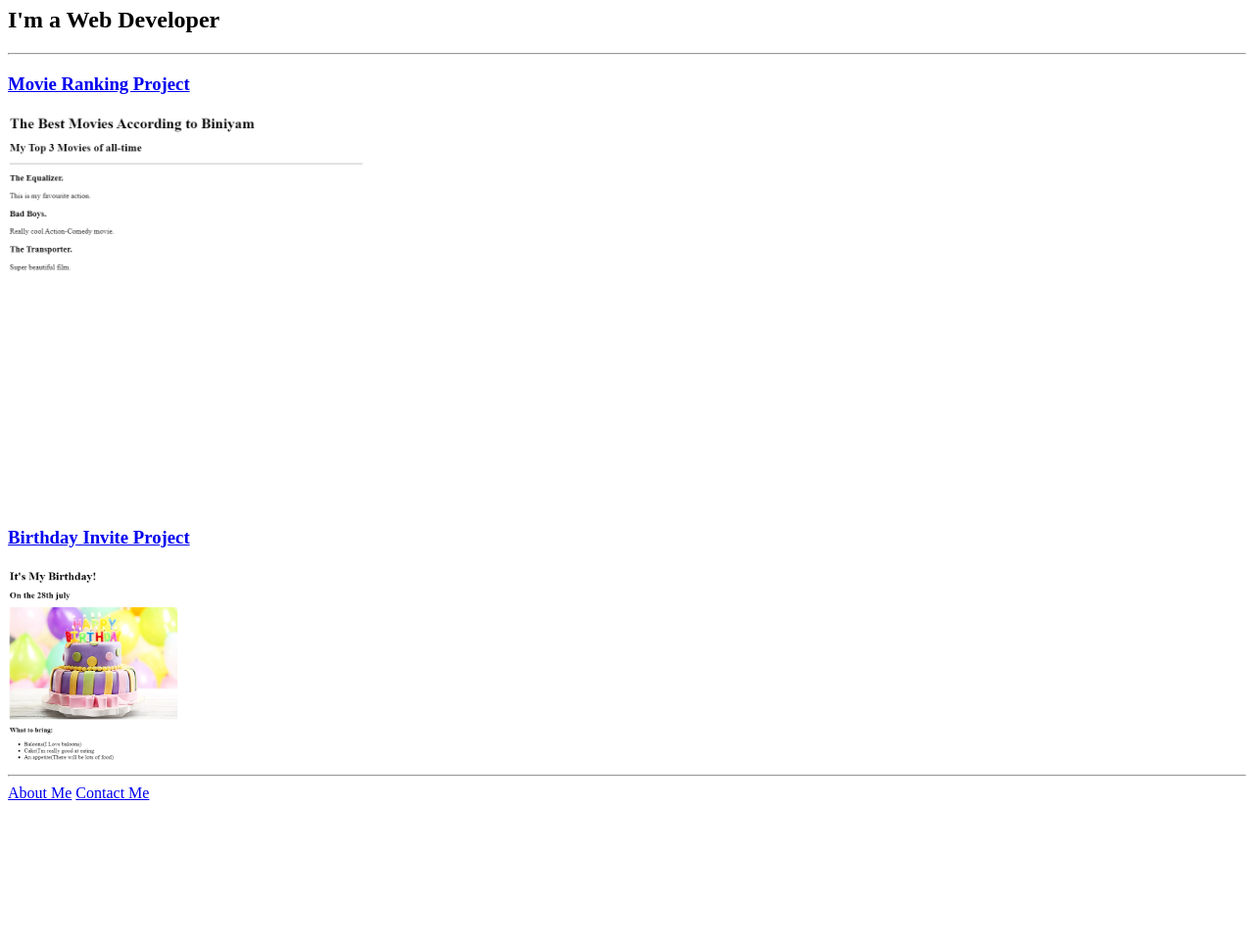
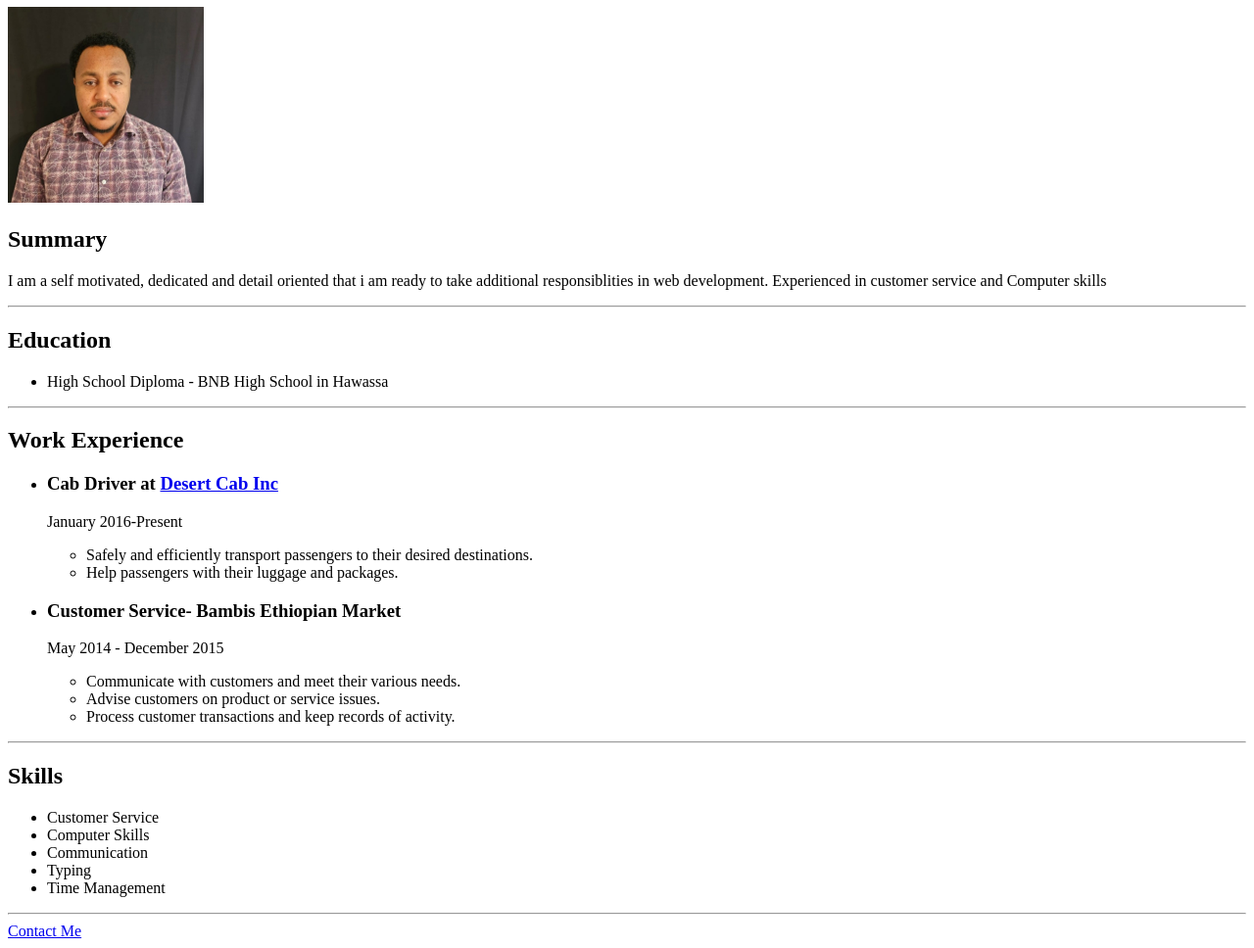
Before and after one commit to binilove9146/html-portfolio, a plain HTML site: page index.html in a window 1280 px wide. Shown: the part 73-1041 px from the top of the page at 98% size. Before the commit the page ends 900 px from the top, so only its background shows below. Drawn offline with Linux system fonts and the light colour scheme.

Commit message:
Add files via upload

```diff
--- a/index.html
+++ b/index.html
@@ -1,22 +1,48 @@
 <!DOCTYPE html>
 <html lang="en">
-
 <head>
     <meta charset="UTF-8">
-    <title>Biniyam's portfolio</title>
+    <title>My Resume</title>
 </head>
+<body>
+    <h1>Biniyam Geletu</h1>
+    <img src="./Assets/Images/profile picture.jpg" height="200" alt="profile picture of Biniyam" />
+    <h2>Summary</h2>
+    <p>I am a self motivated, dedicated and detail oriented that i am ready to take additional responsiblities in web development. Experienced in customer service and Computer skills</p>
+    <hr />
+    <h2>Education</h2>
+    <ul>
+        <li>High School Diploma - BNB High School in Hawassa </li>
+    </ul>
+    <hr />
+     <h2>Work Experience</h2>
+     <ul>
+        <li><h3>Cab Driver at <a href="./Public/Desert Cab Inc/desert cab.html">Desert Cab Inc</a></h3></li>
+        <p>January 2016-Present</p>
+        <ul>
+              <li>Safely and efficiently transport passengers to their desired destinations.</li>
+              <li>Help passengers with their luggage and packages.</li>
+        </ul>
+        <li><h3>Customer Service- Bambis Ethiopian Market</h3></li>
+        <p>May 2014 - December 2015</p>
+        <ul>
+            <li>Communicate with customers and meet their various needs.</li>
+            <li>Advise customers on product or service issues.</li>
+            <li>Process customer transactions and keep records of activity.</li>
+        </ul>
 
-<body>
-    <h1>Biniyam's portfolio</h1>
-    <h2>I'm a Web Developer</h2>
+
+     </ul>
+     <hr />
+    <h2>Skills</h2>
+    <ul>
+        <li>Customer Service</li>
+        <li>Computer Skills</li>
+        <li>Communication</li>
+        <li>Typing</li>
+        <li>Time Management</li>
+    </ul>
     <hr />
-<h3>
-<a href="./public/bini movie ranking.html">Movie Ranking Project</a></h3>
-<img src="./assets/images/bini movie ranking.png" height="400" alt="Movie ranking Project preview" />
-<h3><a href="./public/bini birthday invite.html">Birthday Invite Project</a></h3>
-<img src="./assets/images/bini birthday invite.png" height="200" alt="birthday invite project preview" /><hr />
-<a href="./public/about.html">About Me</a>
-<a href="./public/contact.html">Contact Me</a>
+    <a href="./Public/contact.html">Contact Me</a>
 </body>
-
 </html>
```
Also changed, not shown: Public/Desert Cab Inc/desert cab.html (added, +2 -0 lines), Public/contact.html (added, +9 -0 lines), Assets/Images/profile picture.jpg (added).
